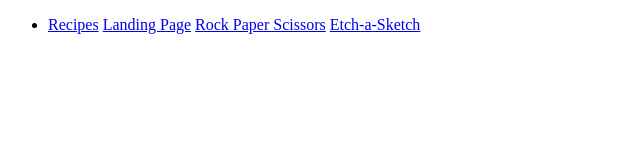
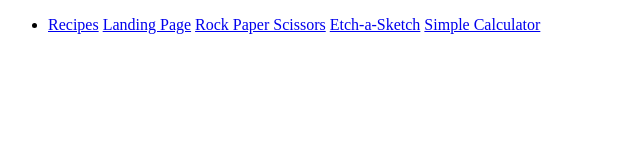
Before and after one commit to Aldeimeter/TheOdinProject_Projects, a plain HTML site: page index.html in a window 1280 px wide. Shown: the whole page, without its empty margins (0-640 px from the left). Drawn offline with Linux system fonts and the light colour scheme.

```diff
--- a/index.html
+++ b/index.html
@@ -12,6 +12,7 @@
         <a href="./OdinLandingPage/index.html">Landing Page</a>
         <a href="./OdinRPS/index.html">Rock Paper Scissors</a>
         <a href="./OdinEtch-a-Sketch/index.html">Etch-a-Sketch</a>
+        <a href="./OdinCalculator/index.html">Simple Calculator</a>
       </li>
     </ul>
   </body>
```
Also changed, not shown: OdinCalculator/README.md (added).
